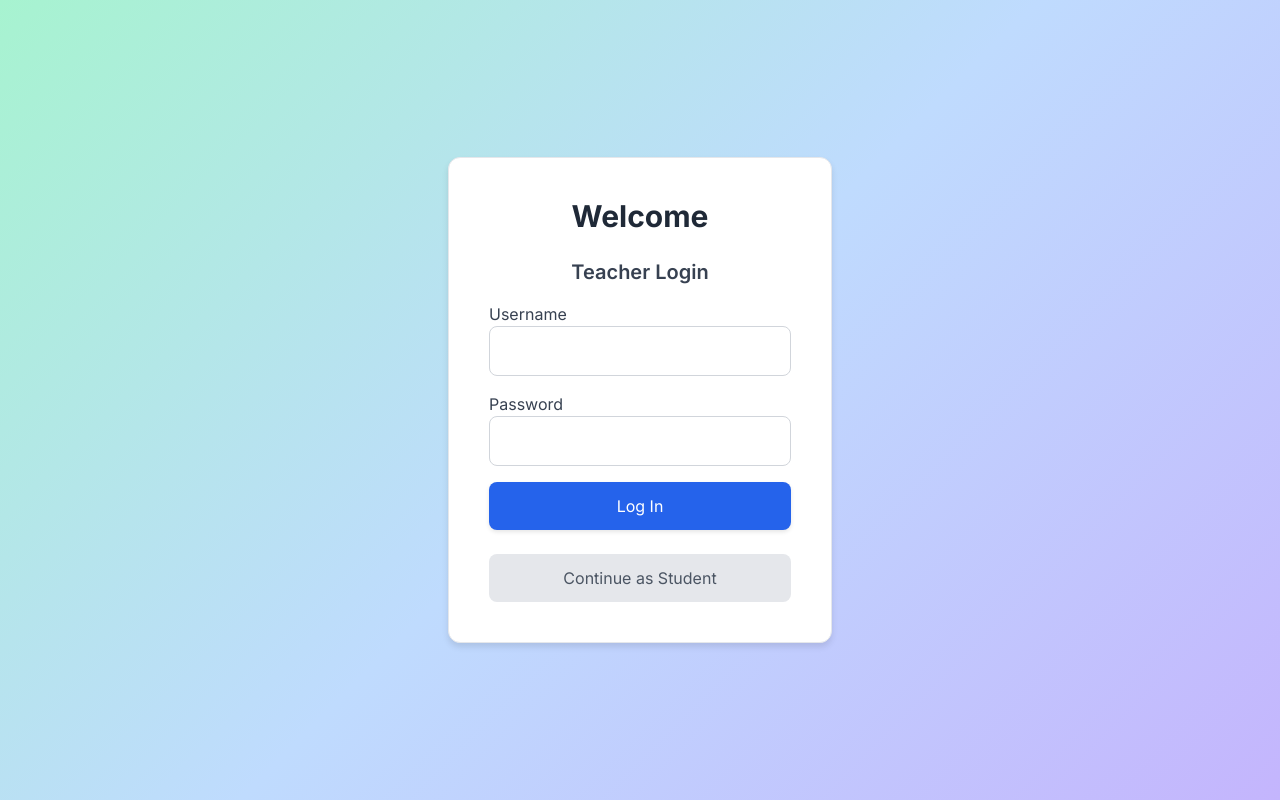
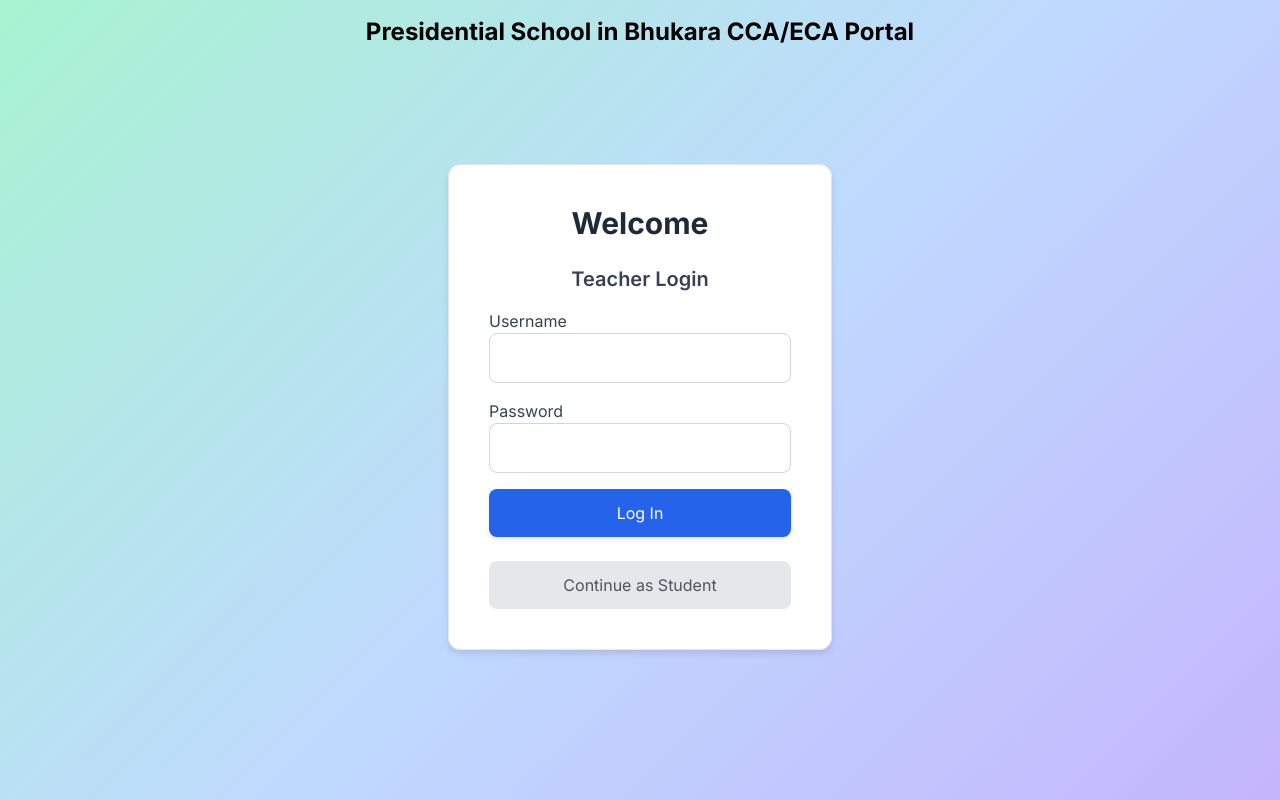
Before and after one commit to sathiyanathan1988/pscca, a plain HTML site: page index.html in a window 1280 px wide. Drawn offline with nearby package versions, Linux system fonts and the light colour scheme.

Commit message:
Update index.html

```diff
--- a/index.html
+++ b/index.html
@@ -15,7 +15,7 @@
             min-height: 100vh;
             display: flex;
             align-items: center;
-            justify-content: center;
+
         }
         .container-box {
             background-color: #ffffff;
@@ -85,10 +85,22 @@
         }
     </style>
 </head>
-<body>
+
+<body style="display:flex; flex-direction:column;">
+
+        <header class=" text-black px-4 py-4 flex flex-col sm:flex-row items-center justify-between" style="margin-bottom:100px">
+  <h1 class="text-xl sm:text-2xl font-bold text-center sm:text-left">
+    Presidential School in Bhukara<br class="sm:hidden" />
+    <span class="text-black-300">CCA/ECA Portal</span>
+  </h1>
+  <nav class="mt-3 sm:mt-0">
+    <!-- Optional nav links can go here -->
+  </nav>
+</header>
 
     <!-- Login Page -->
     <div id="login-container" class="container-box max-w-sm">
+
         <h1 class="text-3xl font-bold text-center text-gray-800 mb-6">Welcome</h1>
         <form id="login-form" class="space-y-4">
             <h2 class="text-xl font-semibold text-gray-700 text-center">Teacher Login</h2>
```
